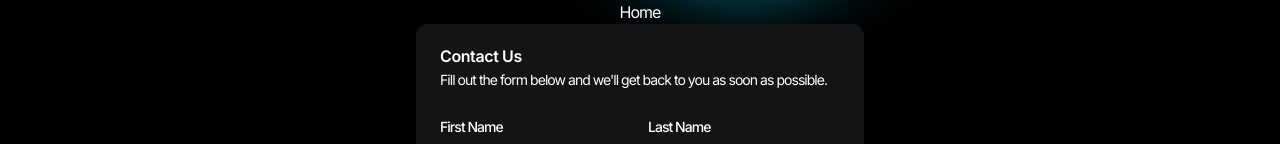
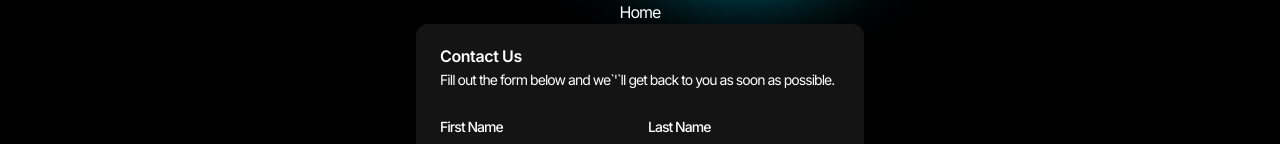
Before and after one commit to Exiturn/trinity-physio, a Next.js app: page /contact in a window 1280 px wide. Shown: the part 121-265 px from the top of the page. Built offline with nearby package versions, Linux system fonts and the light colour scheme; no server answers.

Commit message:
linting error fix

```diff
--- a/components/contactForm/ContactForm.tsx
+++ b/components/contactForm/ContactForm.tsx
@@ -50,7 +50,8 @@ export default function ContactForm() {
       <CardHeader>
         <CardTitle>Contact Us</CardTitle>
         <CardDescription>
-          Fill out the form below and we'll get back to you as soon as possible.
+          Fill out the form below and we`&apos;`ll get back to you as soon as
+          possible.
         </CardDescription>
       </CardHeader>
       <CardContent>
```
Also changed, not shown: components/map/Map.tsx (+1 -6 lines).
